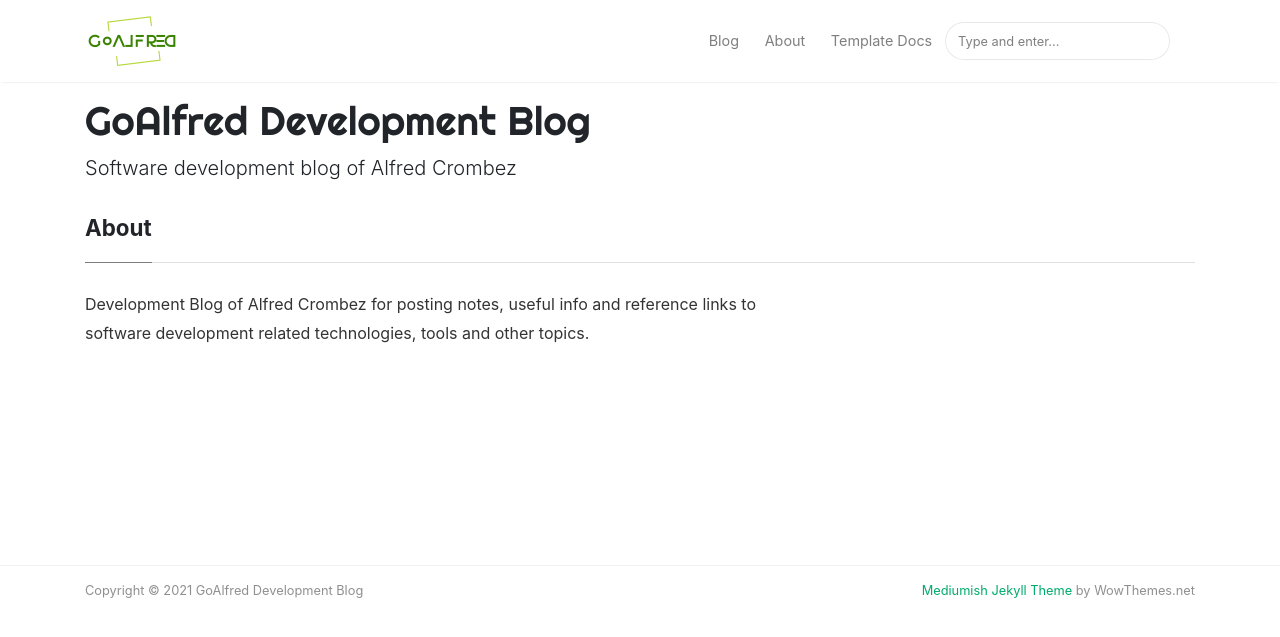
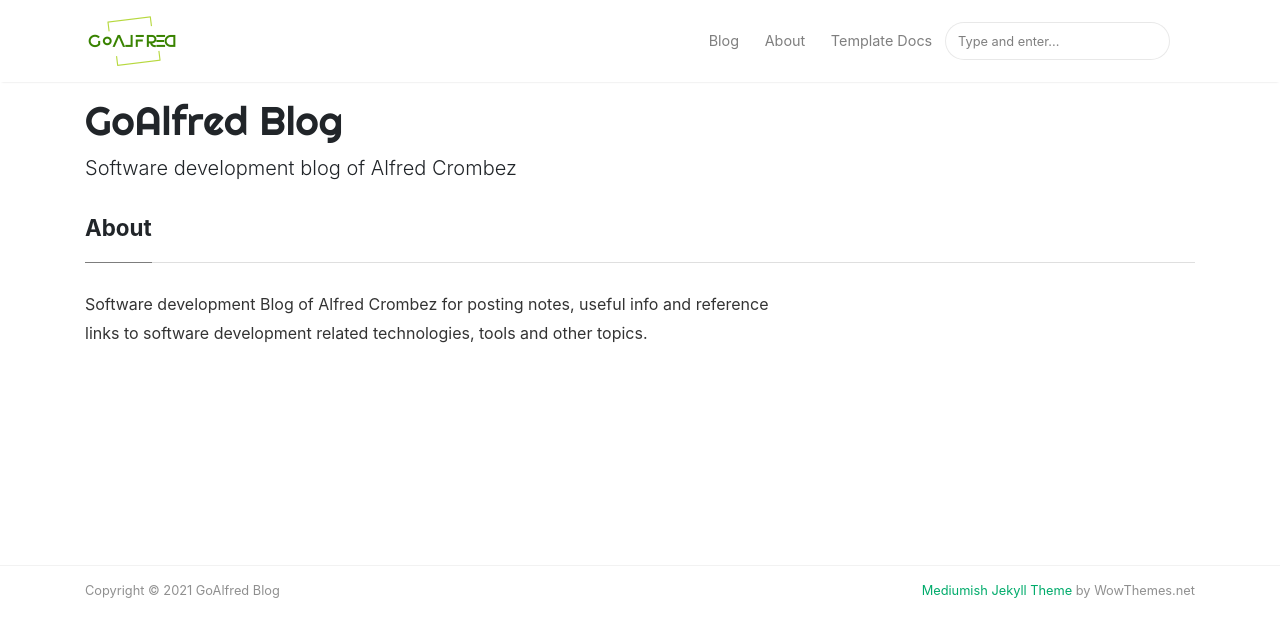
Before and after one commit to goalfred-dev/goalfred-dev.github.io, a Jekyll site: the page built from _pages/about.md, in a window 1280 px wide. Shown: the top 637 px of the page. Built offline with Jekyll 4.4.1, drawn with Linux system fonts in a browser that asks for light colours; nearby versions of some CDN libraries.

Commit message:
Shortened title to GoAlfred Blog

```diff
--- a/_config.yml
+++ b/_config.yml
@@ -1,6 +1,6 @@
 # Site
-name: "GoAlfred Development Blog"
-title: "GoAlfred Development Blog"
+name: "GoAlfred Blog"
+title: "GoAlfred Blog"
 description: "Software development blog of Alfred Crombez"
 logo: 'assets/images/logo.png'
 favicon: 'assets/images/logo.png'
--- a/_pages/about.md
+++ b/_pages/about.md
@@ -8,7 +8,7 @@ comments: true
 <div class="row justify-content-between">
 <div class="col-md-8 pr-5">
 
-<p>Development Blog of Alfred Crombez for posting notes, useful info and reference links to software development related technologies, tools and other topics.</p>
+<p>Software development Blog of Alfred Crombez for posting notes, useful info and reference links to software development related technologies, tools and other topics.</p>
 
 </div>
 </div>
```
